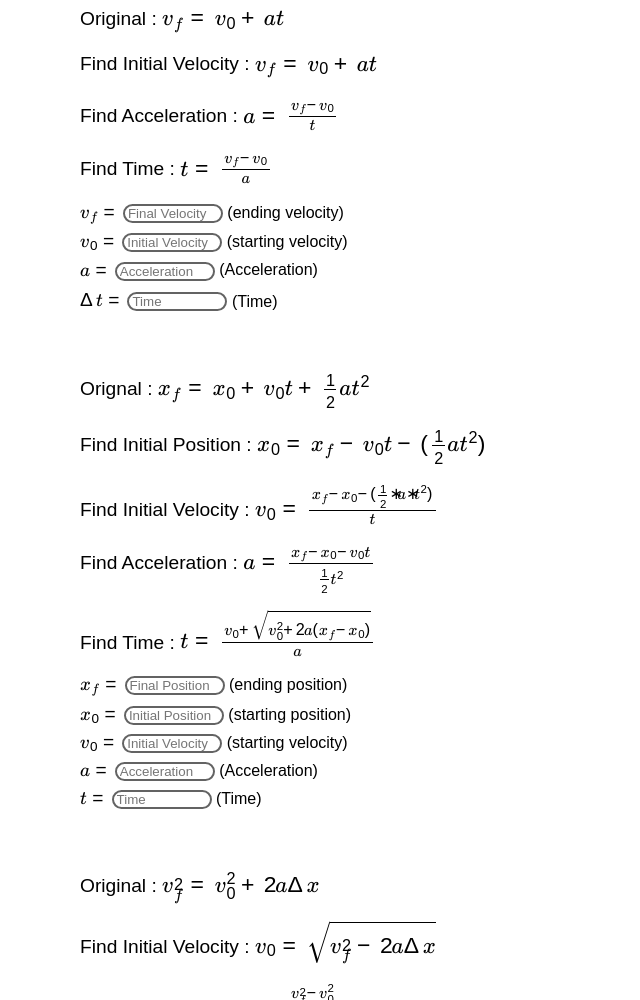
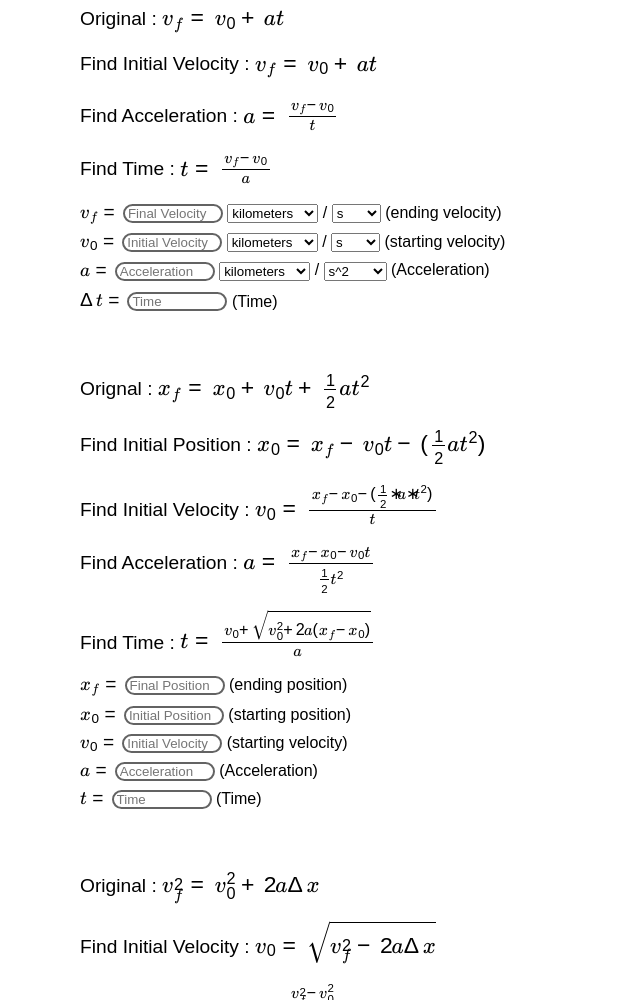
Before and after one commit to chrisgw4/physics-calculator-website, a plain HTML site: page index.html in a window 1280 px wide. Shown: the part 790-1790 px from the top of the page, without its empty margins (0-640 px from the left). Drawn offline with nearby package versions, Linux system fonts and the light colour scheme.

Commit message:
added the ability to change the length units for the first constant acceleration equation

```diff
--- a/index.html
+++ b/index.html
@@ -68,9 +68,48 @@
 
 
         <div class="equation-input">
-            <p class="input-line" id="vel-final">$v_f =$ <input type="text" class="accel-one" name="vel-final" id="num-input" maxlength="8" placeholder="Final Velocity"> (ending velocity)</p>
-            <p class="input-line" id="vel-init">$v_0 =$ <input type="text" class="accel-one" name="vel-init" id="num-input" maxlength="8" placeholder="Initial Velocity"> (starting velocity)</p>
-            <p class="input-line" id="accel">$a =$ <input type="text" class="accel-one" name="accel" id="num-input" maxlength="8" placeholder="Acceleration"> (Acceleration)</p>
+            <p class="input-line" id="vel-final">$v_f =$ <input type="text" class="accel-one" name="vel-final" id="num-input" maxlength="8" placeholder="Final Velocity">
+                <select name="init-vel-units" class="accel-one-units" id="unit-select">
+                    <option value="km">kilometers</option>
+                    <option value="m">meters</option>
+                    <option value="cm">centimeters</option>
+                    <option value="mm">millimeters</option>
+                </select> /
+                <select name="final-vel-time-units" class="accel-one-units" id="unit-select">
+                    <option value="s">s</option>
+                    <option value="minutes">min</option>
+                    <option value="hour">hour</option>
+                    <option value="day">day</option>
+                </select> (ending velocity)
+            </p>
+            <p class="input-line" id="vel-init">$v_0 =$ <input type="text" class="accel-one" name="vel-init" id="num-input" maxlength="8" placeholder="Initial Velocity">
+                <select name="init-vel-units" class="accel-one-units" id="unit-select">
+                    <option value="km">kilometers</option>
+                    <option value="m">meters</option>
+                    <option value="cm">centimeters</option>
+                    <option value="mm">millimeters</option>
+                </select> /
+                <select name="init-vel-time-units" class="accel-one-units" id="unit-select">
+                    <option value="s">s</option>
+                    <option value="minutes">min</option>
+                    <option value="hour">hour</option>
+                    <option value="day">day</option>
+                </select> (starting velocity)
+            </p>
+            <p class="input-line" id="accel">$a =$ <input type="text" class="accel-one" name="accel" id="num-input" maxlength="8" placeholder="Acceleration">
+                <select name="accel-units" class="accel-one-units" id="unit-select">
+                    <option value="km">kilometers</option>
+                    <option value="m">meters</option>
+                    <option value="cm">centimeters</option>
+                    <option value="mm">millimeters</option>
+                </select> /
+                <select name="accel-time-units" class="accel-one-units" id="unit-select">
+                    <option value="s">s^2</option>
+                    <option value="minutes">min^2</option>
+                    <option value="hour">hour^2</option>
+                    <option value="day">day^2</option>
+                </select> (Acceleration)
+            </p>
             <p class="input-line" id="time">$\Delta t =$ <input type="text" class="accel-one" name="time" id="num-input" maxlength="8" placeholder="Time"> (Time)</p>
             <div id="answer">
                 <span id="accel-one-equation-beginning">${}$</span>
@@ -108,13 +147,13 @@
             <p class="input-line" id="vel-init">$v_0 =$ <input type="text" class="accel-three" name="vel-init" id="num-input" maxlength="8" placeholder="Initial Velocity"> (starting velocity)</p>
             <p class="input-line" id="accel">$a =$
                 <input type="text" class="accel-three" name="accel" id="num-input" maxlength="8" placeholder="Acceleration">
-                <select name="pos-units" class="accel-three-units" id="unit-select" aria-placeholder="po">
+                <select name="accel-units" class="accel-three-units" id="unit-select">
                     <option value="km">kilometers</option>
                     <option value="m">meters</option>
                     <option value="cm">centimeters</option>
                     <option value="mm">millimeters</option>
                 </select> /
-                <select name="pos-units" class="accel-three-units" id="unit-select">
+                <select name="accel-time-units" class="accel-three-units" id="unit-select">
                     <option value="s">s^2</option>
                     <option value="minutes">min^2</option>
                     <option value="hour">hour^2</option>
--- a/script.js
+++ b/script.js
@@ -24,6 +24,28 @@ function resetEquations(equations) {
 function styleIncorrectEquation(equation) {
     equation.style.fontSize = "x-small"
     equation.style.opacity = "0.5"
+}
+
+function convertLengthUnits(value, unit) {
+
+
+    // converts the input number into meters
+    if (unit === "km") {
+        // convert from kilometers into meters for the math
+        return value * 1000
+    }
+    if (unit === "m") {
+        return value
+    }
+    if (unit === "cm") {
+        // convert from centimeters into meters for the math
+        return value / 100
+    }
+    if (unit === "mm") {
+        // convert from millimeters into meters for the math
+        return value / 1000
+    }
+
 }
 
 function checkAccelerationOne() {
@@ -55,6 +77,24 @@ function checkAccelerationOne() {
                 // sets the dictionary equivalent to the name to the input value
                 valueDict[input.name] = parseFloat(input.value)
                     //document.getElementsByName(input.name)[0].style.color = "#2466f2";
+                if (input.name === "vel-final") {
+                    let accelUnits = document.querySelectorAll(".accel-one-units")[0]
+
+                    // converts the input number into meters
+                    valueDict[input.name] = convertLengthUnits(valueDict[input.name], accelUnits.options[accelUnits.selectedIndex].value)
+                }
+                if (input.name === "vel-init") {
+                    let accelUnits = document.querySelectorAll(".accel-one-units")[2]
+
+                    // converts the input number into meters
+                    valueDict[input.name] = convertLengthUnits(valueDict[input.name], accelUnits.options[accelUnits.selectedIndex].value)
+                }
+                if (input.name === "accel") {
+                    let accelUnits = document.querySelectorAll(".accel-one-units")[4]
+
+                    // converts the input number into meters
+                    valueDict[input.name] = convertLengthUnits(valueDict[input.name], accelUnits.options[accelUnits.selectedIndex].value)
+                }
 
                 input.style.color = "#2466f2";
                 styleIncorrectEquation(equations[equationDict[input.name]])
@@ -214,7 +254,20 @@ function checkAccelerationThree() {
             if (input.name in valueDict) {
                 // sets the dictionary equivalent to the name to the input value
                 valueDict[input.name] = parseFloat(input.value)
-                    //document.getElementsByName(input.name)[0].style.color = "#FF0000";
+
+                if (input.name === "accel") {
+                    let accelUnits = document.querySelectorAll(".accel-three-units")[0]
+
+
+                    if (accelUnits.options[accelUnits.selectedIndex].value == "km") {
+                        // convert from kilometers into meters for the math
+                        valueDict[input.name] = valueDict[input.name] / 1000
+                        console.log(valueDict[input.name])
+                    }
+
+                }
+
+                //document.getElementsByName(input.name)[0].style.color = "#FF0000";
                 input.style.color = "#2466f2";
                 styleIncorrectEquation(equations[equationDict[input.name]])
 
```
